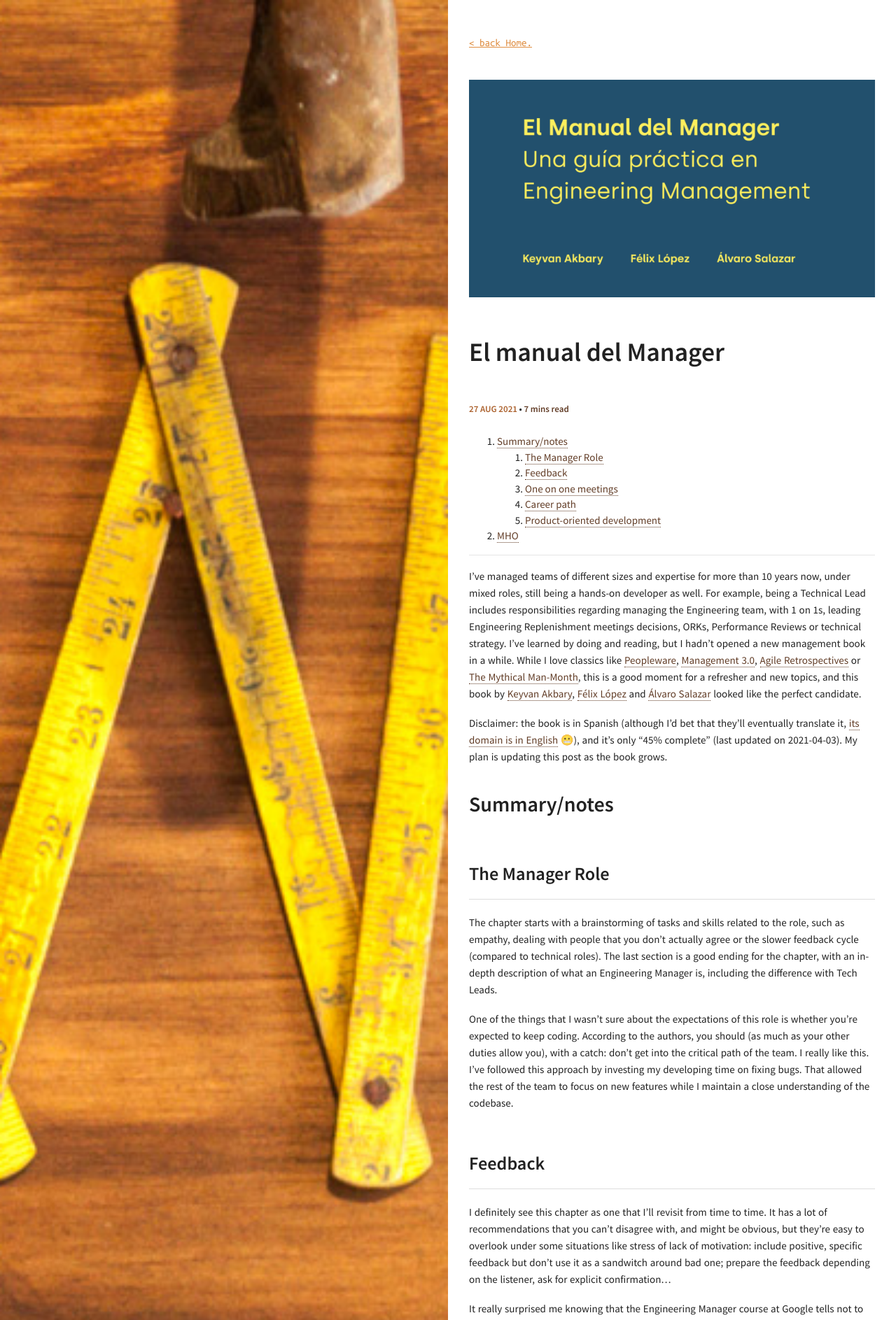
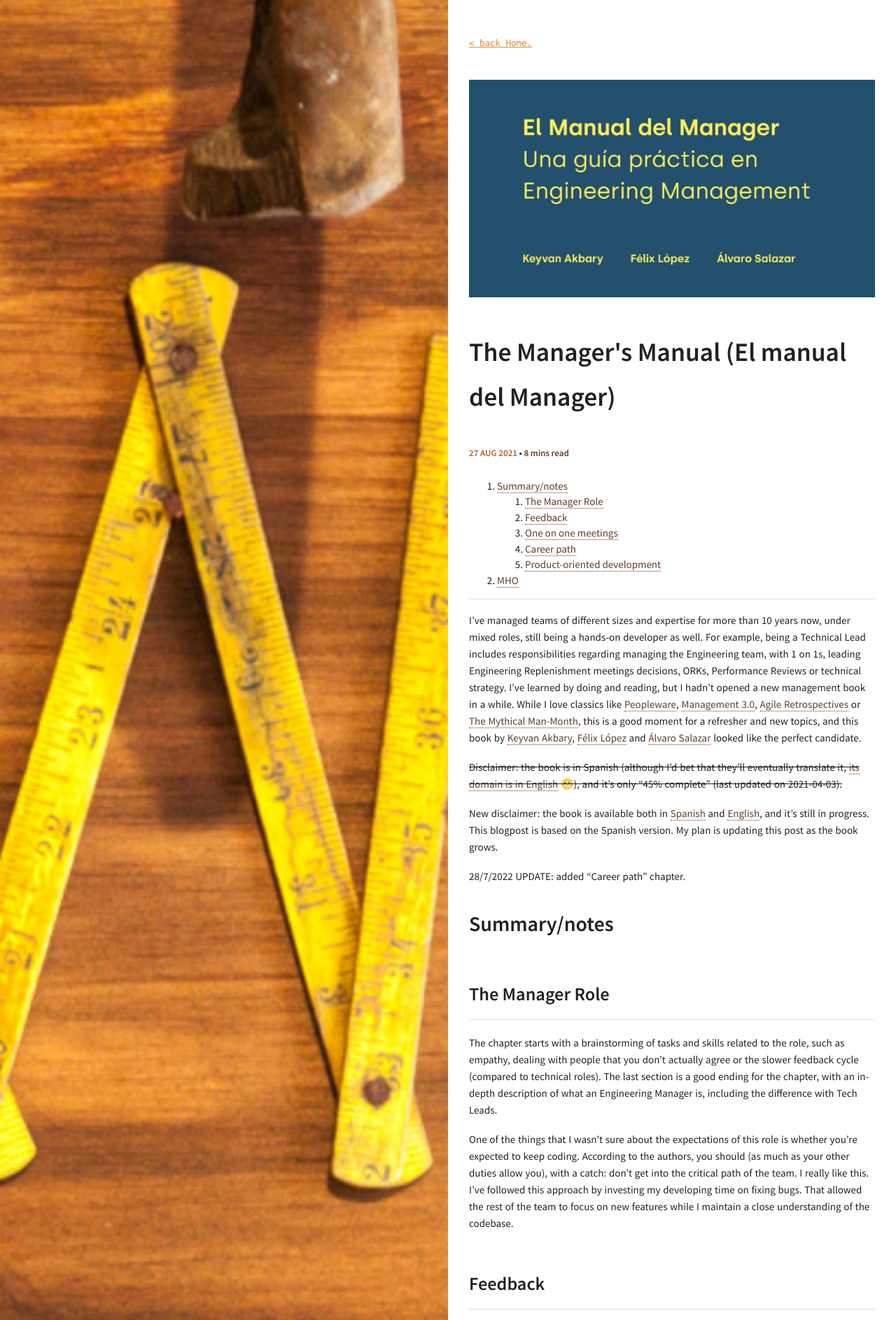
Before and after one commit to juanignaciosl/juanignaciosl.github.io, a Jekyll site: the page built from _posts/2021-08-26-El_manual_del_manager.markdown, in a window 1280 px wide. Shown: the top 1887 px of the page at 70% size. Built offline with Jekyll 4.4.1, drawn with Linux system fonts in a browser that asks for light colours; comment, search, counter and statistics services are not loaded.

Commit message:
The Manager's Manual update about language

```diff
--- a/_posts/2021-08-26-El_manual_del_manager.markdown
+++ b/_posts/2021-08-26-El_manual_del_manager.markdown
@@ -1,12 +1,12 @@
 ---
 layout: post
 comments: true
-title: "El manual del Manager"
+title: "The Manager's Manual (El manual del Manager)"
 date: 2021-08-27 11:18:57
 categories: ['learning']
 tags: ['Engineering Management', books]
 excerpt: |
-  Notes about El manual del Manager book.
+  Notes about The Manager's Manual book.
 image:
   feature: el_manual_del_manager.png
 ---
@@ -23,9 +23,15 @@ this is a good moment for a refresher and new topics, and this book by [Keyvan A
 [Félix López](https://twitter.com/flopezluis) and [Álvaro Salazar](https://twitter.com/xala3pa) looked like the perfect
 candidate.
 
-Disclaimer: the book is in Spanish (although I'd bet that they'll eventually translate it,
+~~Disclaimer: the book is in Spanish (although I'd bet that they'll eventually translate it,
 [its domain is in English](https://managersmanual.com/) 😬), and it's only
-"45% complete" (last updated on 2021-04-03). My plan is updating this post as the book grows.
+"45% complete" (last updated on 2021-04-03).~~
+
+New disclaimer: the book is available both in [Spanish](https://leanpub.com/el-manual-del-manager) and
+[English](https://leanpub.com/the-managers-manual), and it's still in progress. This blogpost is based on the Spanish
+version. My plan is updating this post as the book grows.
+
+28/7/2022 UPDATE: added "Career path" chapter.
 
 # Summary/notes
 
```
